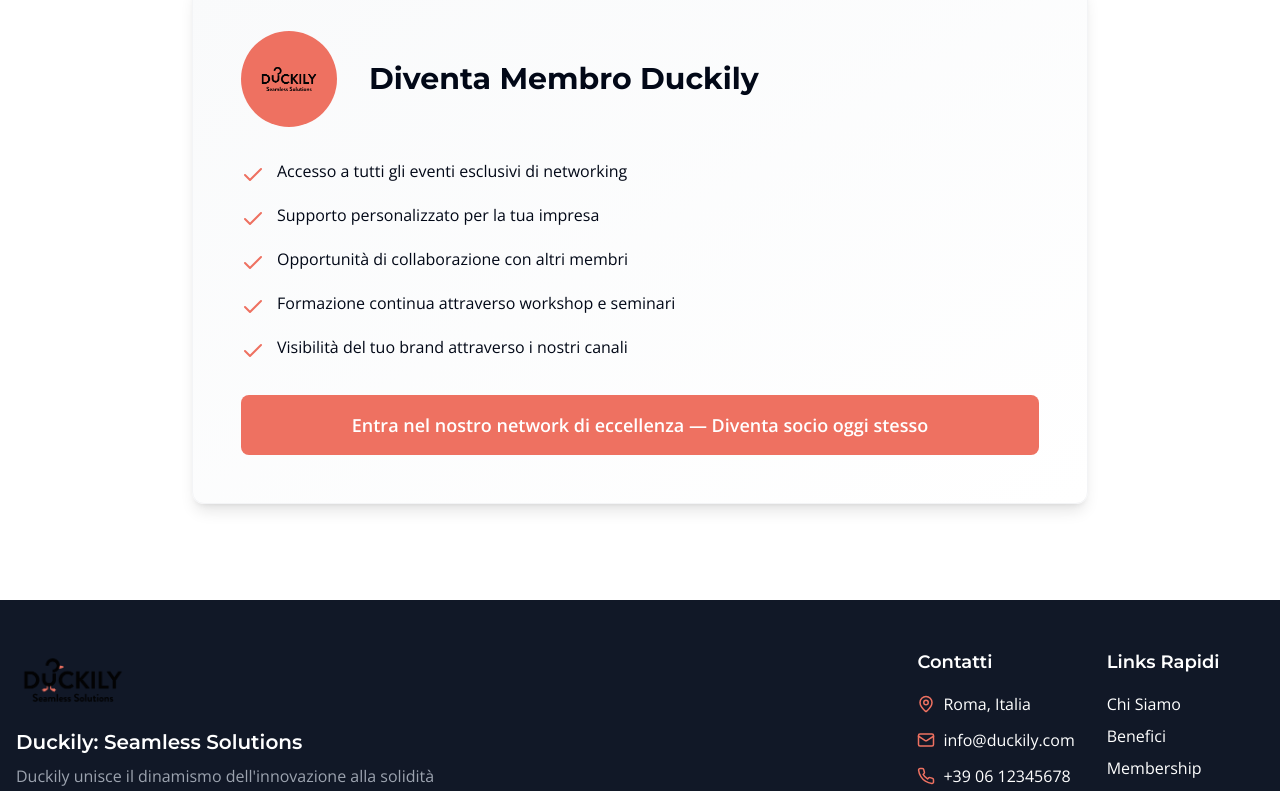
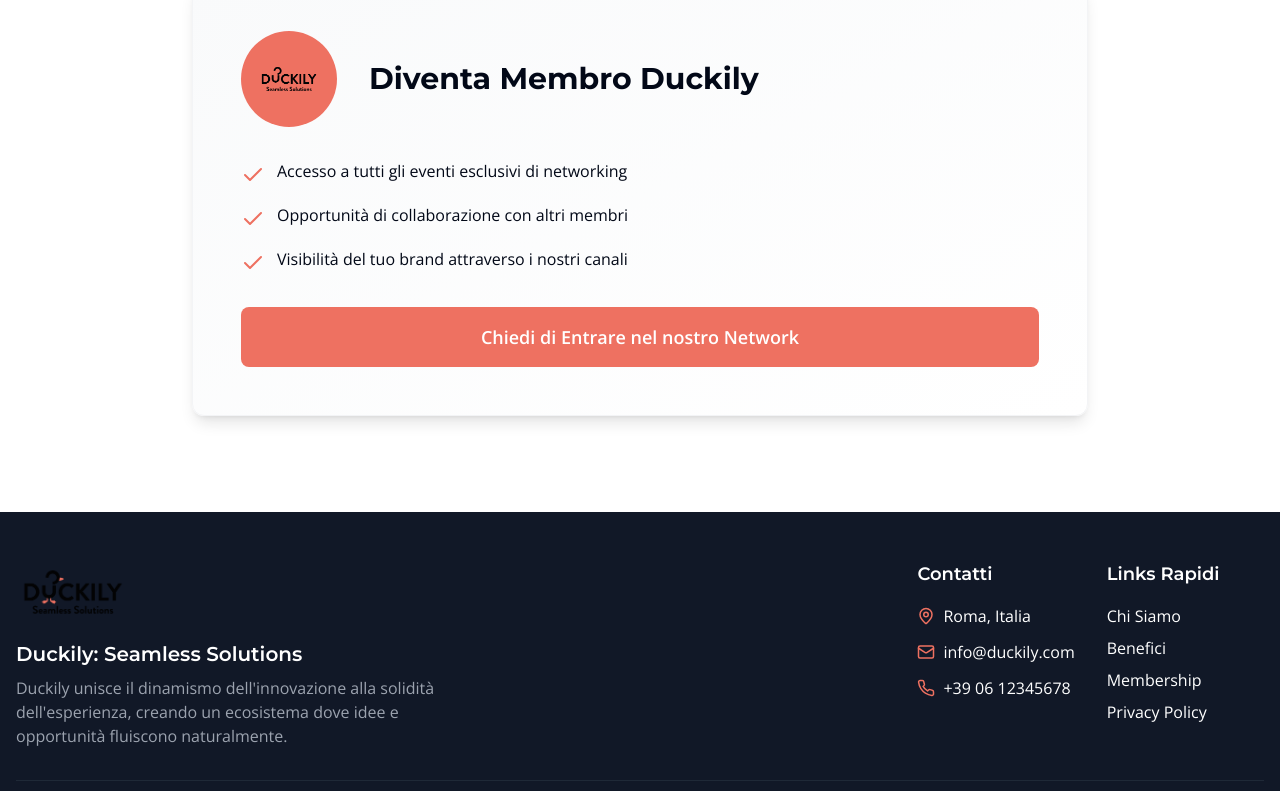
Before and after one commit to AlbanoLatorella/duckily, a React (Vite) app: page / in a window 1280 px wide. Shown: the part 2818-3609 px from the top of the page. Built offline with nearby package versions, Linux system fonts and the light colour scheme.

Commit message:
Visual edit in Lovable
Edited UI in Lovable

```diff
--- a/src/components/Membership.tsx
+++ b/src/components/Membership.tsx
@@ -1,10 +1,7 @@
-
 import React from 'react';
 import { Check } from 'lucide-react';
-
 const Membership = () => {
-  return (
-    <section id="membership" className="py-16 md:py-24 bg-white">
+  return <section id="membership" className="py-16 md:py-24 bg-white">
       <div className="container mx-auto px-4">
         <div className="max-w-3xl mx-auto text-center mb-12">
           <h2 className="section-title">Tipologia di Membri</h2>
@@ -17,11 +14,7 @@ const Membership = () => {
           <div className="p-8 md:p-12">
             <div className="flex flex-col md:flex-row items-center mb-8">
               <div className="w-24 h-24 flex items-center justify-center bg-primary1 rounded-full mb-6 md:mb-0 md:mr-8">
-                <img
-                  src="/lovable-uploads/8e91d731-0200-43dc-8b1e-9d63f6d01607.png"
-                  alt="Duckily Logo"
-                  className="w-16 h-16 object-contain"
-                />
+                <img src="/lovable-uploads/8e91d731-0200-43dc-8b1e-9d63f6d01607.png" alt="Duckily Logo" className="w-16 h-16 object-contain" />
               </div>
               <h3 className="text-2xl md:text-3xl font-bold">Diventa Membro Duckily</h3>
             </div>
@@ -31,32 +24,22 @@ const Membership = () => {
                 <Check className="text-primary1 mr-3 mt-1 flex-shrink-0" />
                 <p>Accesso a tutti gli eventi esclusivi di networking</p>
               </div>
-              <div className="flex items-start">
-                <Check className="text-primary1 mr-3 mt-1 flex-shrink-0" />
-                <p>Supporto personalizzato per la tua impresa</p>
-              </div>
+
               <div className="flex items-start">
                 <Check className="text-primary1 mr-3 mt-1 flex-shrink-0" />
                 <p>Opportunità di collaborazione con altri membri</p>
               </div>
-              <div className="flex items-start">
-                <Check className="text-primary1 mr-3 mt-1 flex-shrink-0" />
-                <p>Formazione continua attraverso workshop e seminari</p>
-              </div>
+
               <div className="flex items-start">
                 <Check className="text-primary1 mr-3 mt-1 flex-shrink-0" />
                 <p>Visibilità del tuo brand attraverso i nostri canali</p>
               </div>
             </div>
 
-            <button className="w-full bg-primary1 hover:bg-primary1-dark text-white font-semibold py-4 rounded-lg transition-colors text-lg">
-              Entra nel nostro network di eccellenza — Diventa socio oggi stesso
-            </button>
+            <button className="w-full bg-primary1 hover:bg-primary1-dark text-white font-semibold py-4 rounded-lg transition-colors text-lg">Chiedi di Entrare nel nostro Network</button>
           </div>
         </div>
       </div>
-    </section>
-  );
+    </section>;
 };
-
 export default Membership;
```
